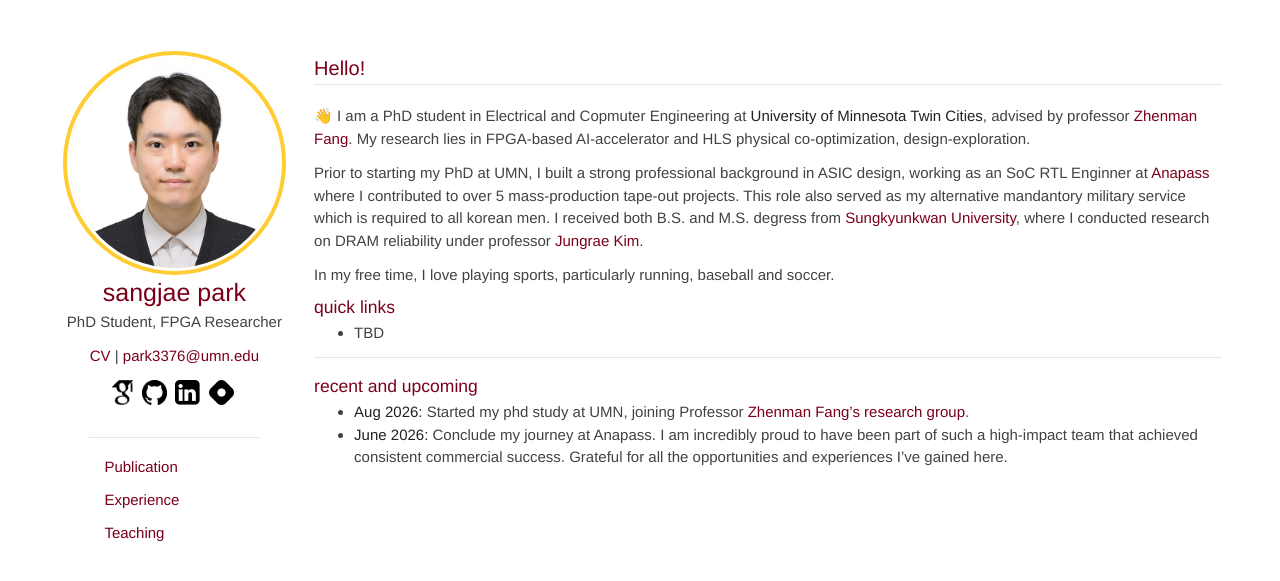
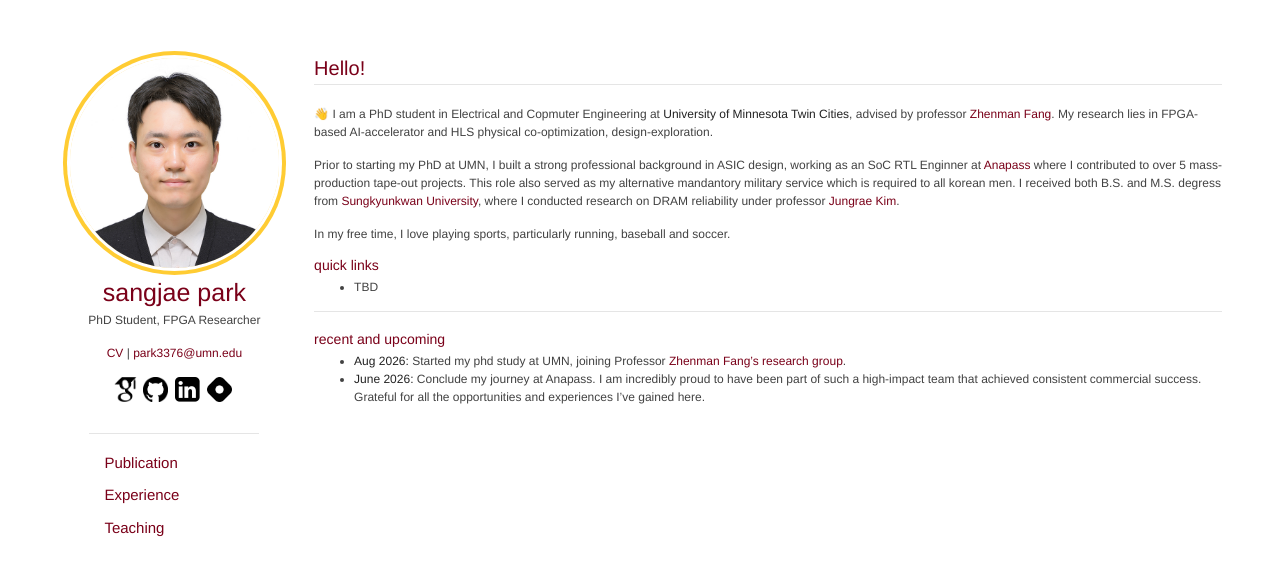
Before and after one commit to sangjae4309/sangjae4309.github.io, a Jekyll site: the page built from index.md, in a window 1280 px wide. Shown: the top 581 px of the page. Built offline with Jekyll 4.4.1, drawn with Linux system fonts in a browser that asks for light colours; our own code applies the rules of GitHub Pages for plain Markdown files.

Commit message:
change font size

```diff
--- a/_sass/jekyll-theme-minimal.scss
+++ b/_sass/jekyll-theme-minimal.scss
@@ -10,7 +10,7 @@
 body {
   background-color: #ffffff;
   padding: 50px;
-  font: 15px/1.5 "HelveticaNeue-Light", "Helvetica Neue", Helvetica, Arial, sans-serif;
+  font: 12px/1.5 "HelveticaNeue-Light", "Helvetica Neue", Helvetica, Arial, sans-serif;
   color:#424242;
   font-weight:300;
 }
@@ -26,7 +26,7 @@
 }
 
 p, ul, ol, table, pre, dl {
-  margin:0 0 12px;
+  margin:0 0 15px;
 }
 
 h1, h2, h3 {
```
